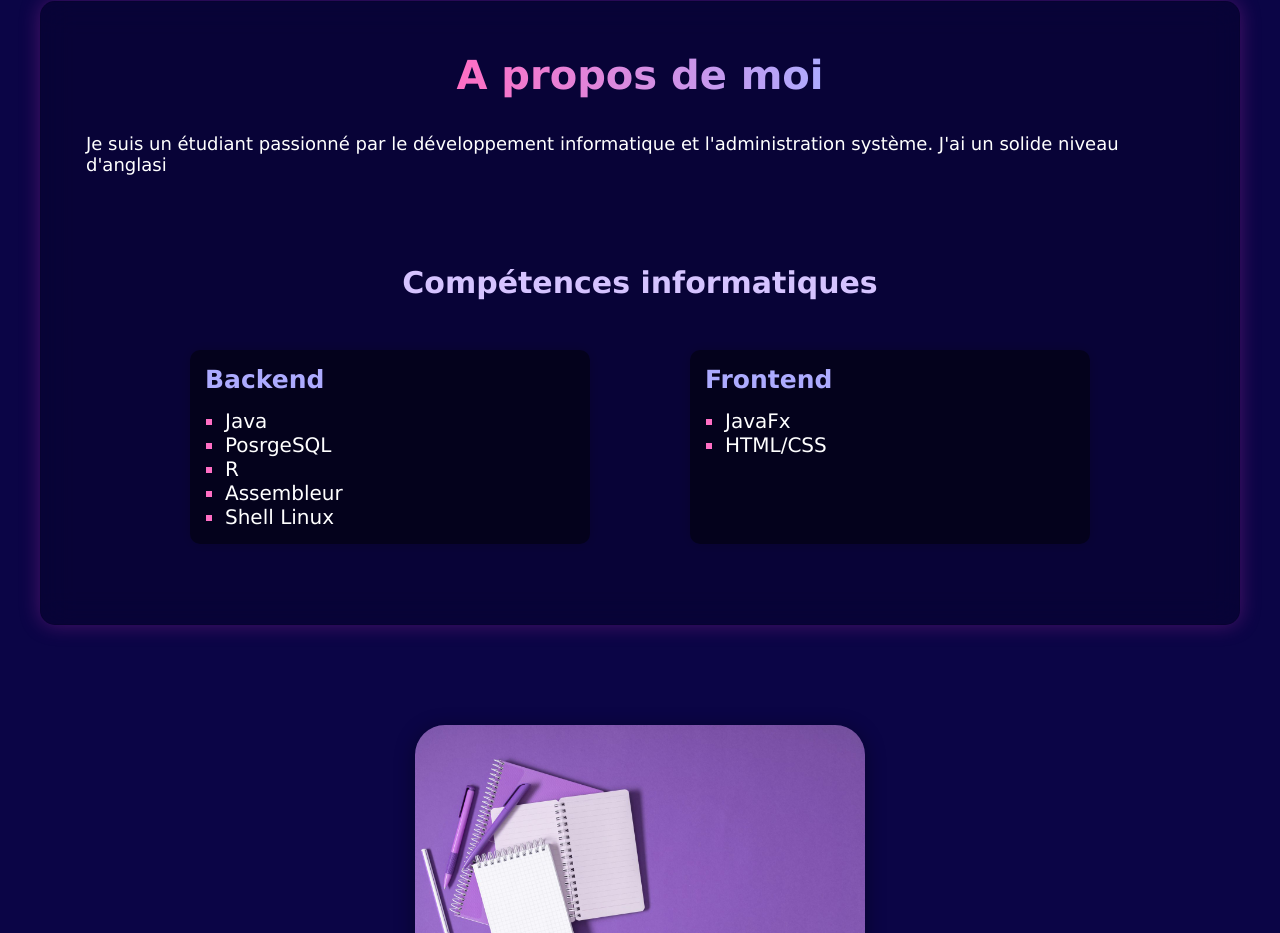
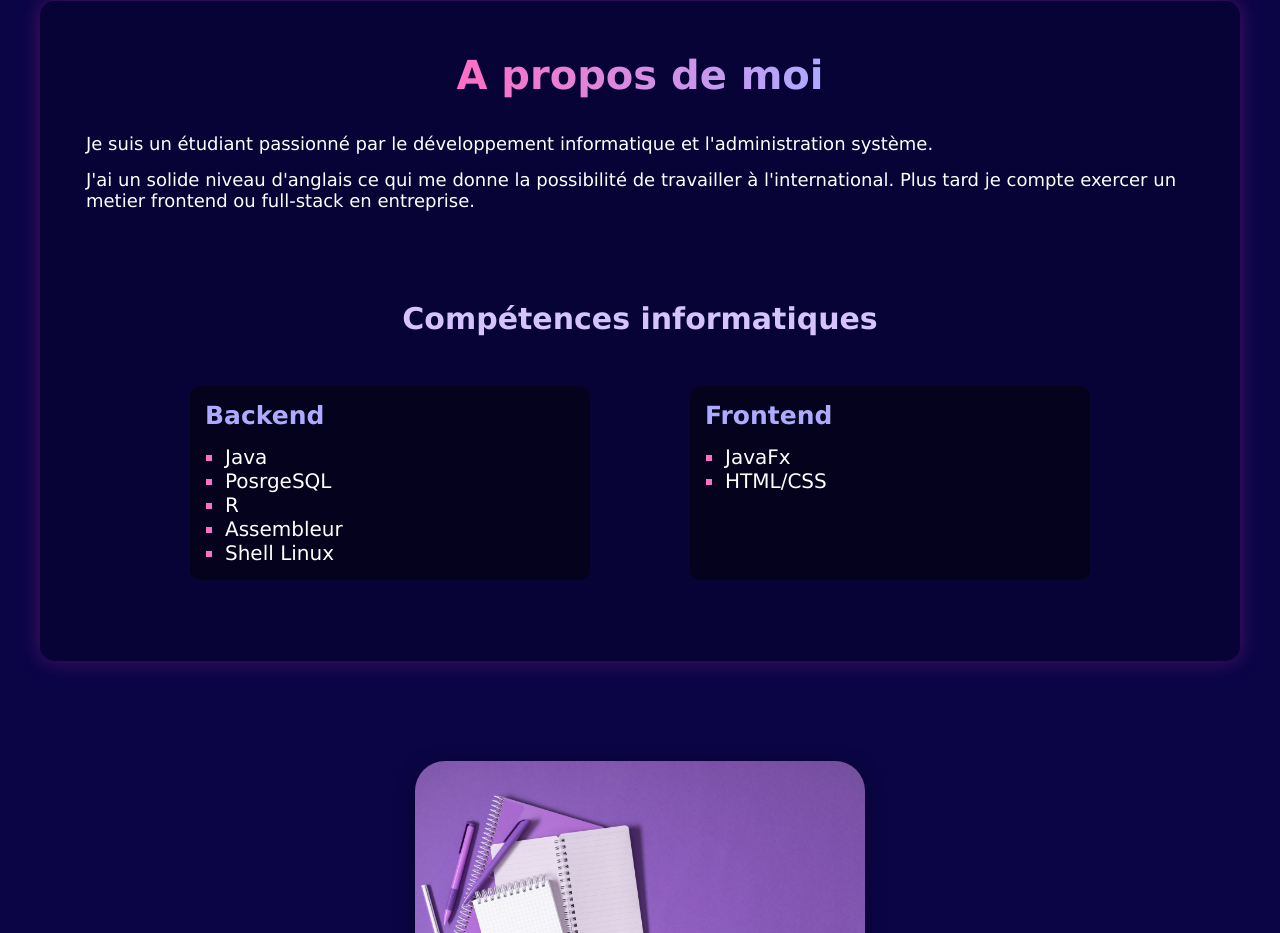
Before and after one commit to Nat-mhry/Portfolio, a plain HTML site: page index.html in a window 1280 px wide. Shown: the part 1199-2132 px from the top of the page. Drawn offline with Linux system fonts and the light colour scheme.

Commit message:
Add files via upload

```diff
--- a/index.html
+++ b/index.html
@@ -36,7 +36,10 @@
             <section class="section" id="about">
                 <h1>A propos de moi</h1>
                 <div calss="line">
-                    <p>Je suis un étudiant passionné par le développement  informatique et l'administration système. J'ai un solide niveau d'anglasi</p>
+                    <p>Je suis un étudiant passionné par le développement  informatique et l'administration système.</p>
+
+                    <p>J'ai un solide niveau d'anglais ce qui me donne la possibilité de travailler à l'international.
+                        Plus tard je compte exercer un metier frontend ou full-stack en entreprise.</p>
                 </div>
 
                 <h2 class="titreCompetences1">Compétences informatiques</h2>
```
Also changed, not shown: SAE1.html (+1 -1 lines), projBlender.html (+1 -1 lines).
